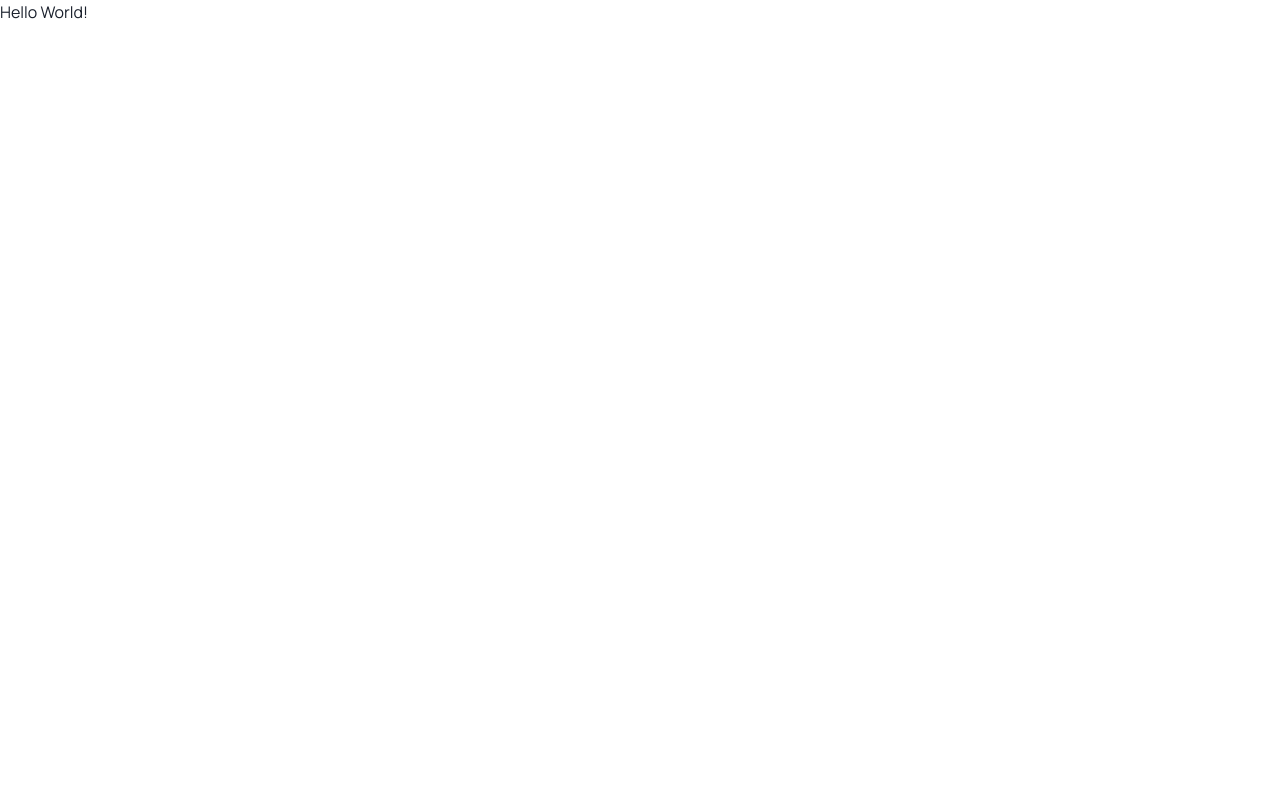
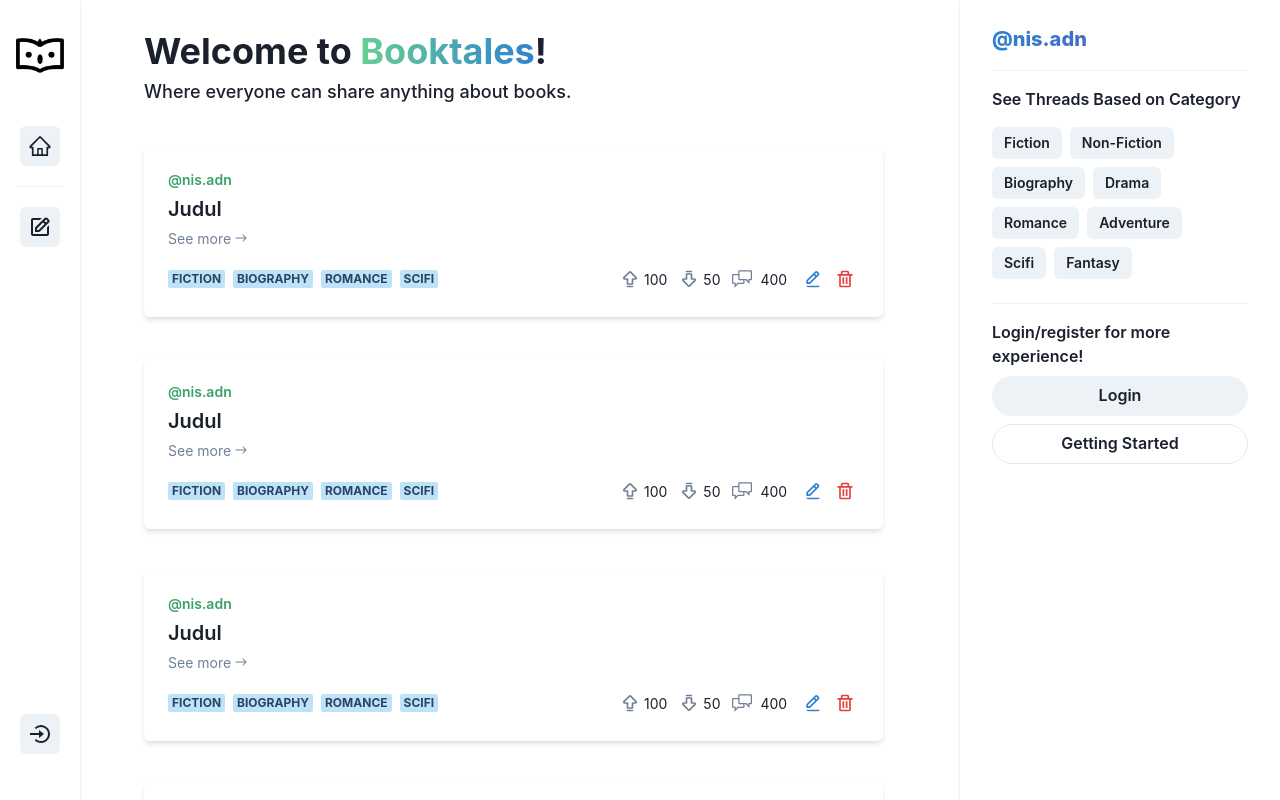
Before and after one commit to nisadn/booktales, a Next.js app: page / in a window 1280 px wide. Shown: the top 800 px of the page. Built offline with nearby package versions, Linux system fonts and the light colour scheme.

Commit message:
feat: static homepage

```diff
--- /dev/null
+++ b/components/Card/ThreadCard.tsx
@@ -0,0 +1,41 @@
+import { Badge, Box, Flex, Icon, Link, Text } from "@chakra-ui/react";
+import { TbArrowBigUpLine, TbArrowBigDownLine } from "react-icons/tb";
+import { BiEditAlt, BiTrash } from "react-icons/bi";
+import CustomIcon from "../Icon/CustomIcon";
+import { GoCommentDiscussion } from "react-icons/go";
+import { IoIosArrowRoundForward } from "react-icons/io";
+
+const ThreadCard = () => {
+    return (
+        <Flex direction='column' p='6' boxShadow='md' borderRadius='md' gap='1'>
+            <Text fontWeight='semibold' fontSize='sm' color='green.500'>@nis.adn</Text>
+            <Text fontWeight='semibold' fontSize='xl'>Judul</Text>
+            <Link>
+            <Flex color='gray.500' fontSize='sm' >
+                See more
+                <Icon as={IoIosArrowRoundForward} w='5' h='full'/>
+            </Flex>
+            </Link>
+            <Flex mt='3' justify='space-between'>
+                <Box>
+                    <Badge colorScheme='blue' mr='2'>Fiction</Badge>
+                    <Badge colorScheme='blue' mr='2'>Biography</Badge>
+                    <Badge colorScheme='blue' mr='2'>Romance</Badge>
+                    <Badge colorScheme='blue' mr='2'>Scifi</Badge>
+                </Box>
+                <Flex gap='1' align='center' justify='flex-end'>
+                    <Icon color='gray.500' as={TbArrowBigUpLine} w='5' h='5' />
+                    <Text fontSize='sm'>100</Text>
+                    <Icon color='gray.500' as={TbArrowBigDownLine} w='5' h='5' ml='2'/>
+                    <Text fontSize='sm'>50</Text>
+                    <Icon color='gray.500' as={GoCommentDiscussion} w='5' h='5' ml='2'/>
+                    <Text fontSize='sm' ml='1'>400</Text>
+                    <CustomIcon as={BiEditAlt} color='blue.500' activeCol="blue.700" ml='2' />
+                    <CustomIcon as={BiTrash} color='red.500' activeCol="red.700" />
+                </Flex>
+            </Flex>
+        </Flex>
+    )
+}
+
+export default ThreadCard;
--- /dev/null
+++ b/components/Container/RightTab.tsx
@@ -0,0 +1,67 @@
+import { Box, Button, Divider, Flex, Text } from "@chakra-ui/react"
+
+const RightTab = () => {
+    return (
+        <Flex w='25vw' boxShadow={'base'} position='fixed' right='0'>
+            <Flex direction='column' w='full' overflowY='auto' h='100vh' py='6' px='8' gap='4' >
+                <Text as='span'
+                    bgGradient='linear(to-l, purple.600, blue.500)'
+                    bgClip='text'
+                    fontWeight='extrabold'
+                    fontSize='xl'
+                >@nis.adn
+                </Text>
+                <Divider />
+                <Text fontWeight='semibold'>See Threads Based on Category</Text>
+                <Box w='full' lineHeight={7} >
+                    {categories.map((val: Category) => (
+                        // <Badge colorScheme='facebook' px='4' mr='2' mb='2' key={val.id}>{val.title}</Badge>
+                        <Button mr='2' mb='2' size='sm' key={val.id}>{val.title}</Button>
+                    ))}
+                </Box>
+                <Divider />
+                <Flex direction='column' gap='2'>
+                    <Text fontWeight='semibold'>
+                        Login/register for more experience!
+                    </Text>
+                    <Button borderRadius='full'>Login</Button>
+                    <Button borderRadius='full' variant='outline'>Getting Started</Button>
+                </Flex>
+            </Flex>
+        </Flex>
+    )
+}
+
+export default RightTab;
+
+type Category = {
+    id: string,
+    title: string,
+}
+
+const categories: Category[] = [{
+    id: '1',
+    title: "Fiction",
+  },{
+    id: '2',
+    title: "Non-Fiction",
+  },{
+    id: '3',
+    title: "Biography",
+  },{
+    id: '4',
+    title: "Drama",
+  },{
+    id: '5',
+    title: "Romance",
+  },{
+    id: '6',
+    title: "Adventure",
+  },{
+    id: '7',
+    title: "Scifi",
+  },{
+    id: '8',
+    title: "Fantasy",
+  }
+]
--- /dev/null
+++ b/components/Container/index.tsx
@@ -0,0 +1,2 @@
+export * from './RightTab';
+export { default as RightTab } from './RightTab';
--- /dev/null
+++ b/components/Icon/CustomIcon.tsx
@@ -0,0 +1,37 @@
+import { Icon } from "@chakra-ui/react"
+
+interface CIProps {
+    as: any;
+    color: string;
+    activeCol?: string;
+    onClick?: any;
+    ml?: string;
+}
+
+const CustomIcon = (props: CIProps) => {
+    const { as, color, activeCol, onClick, ml } = props;
+
+    return (
+        <Icon
+            as={as}
+            _hover={{
+                color: 'gray.100',
+                transition: '0.3s',
+                cursor: 'pointer',
+                bg: `${color}`
+            }}
+            _active={{
+                color: 'white',
+                bg: `${activeCol}`
+            }}
+            w='7' h='7' color={color}
+            p={1}
+            ml={ml}
+            borderRadius='full'
+            transition= '0.3s'
+            aria-label='custom-icon'
+            onClick={onClick} />
+    )
+}
+
+export default CustomIcon;
--- /dev/null
+++ b/components/Layout/Layout.tsx
@@ -0,0 +1,24 @@
+import { Flex } from "@chakra-ui/react"
+import React from "react";
+import { RightTab } from "../Container";
+import SideBar from "./SideBar";
+
+interface LayoutProps {
+    children: any;
+}
+
+const Layout: React.FC<LayoutProps> = (props) => {
+    const { children } = props;
+
+    return (
+        <Flex w='100vw'>
+            <SideBar />
+            <Flex w='full' ml='80px' mr='26vw' px='16' py='6' direction='column' >
+                { children }
+            </Flex>
+            <RightTab />
+        </Flex>
+    )
+}
+
+export default Layout;
--- /dev/null
+++ b/components/Layout/SideBar.tsx
@@ -0,0 +1,47 @@
+import { Divider, Flex, Icon, IconButton, Tooltip } from '@chakra-ui/react';
+import styled from 'styled-components';
+import { AiOutlineHome } from 'react-icons/ai';
+import { BiEdit, BiLogInCircle } from 'react-icons/bi';
+
+interface ImageProps {
+    img: string;
+}
+
+const SideBar = () => {
+    return (
+        <Flex w='80px' direction='column' py='6' px='4' h='100vh' boxShadow={'base'} position='fixed' zIndex={3} bg='white'>
+            <Flex w='full' h='10vh'>
+                <StyledLogo />
+            </Flex>
+            <Flex gap='5' direction='column' h='full' mt='10'>
+            <Flex justify={'center'}>
+            <Tooltip hasArrow label='Home' placement='right'>
+                    <IconButton aria-label='home' icon={<Icon as={AiOutlineHome} w='6' h='6' />} />
+            </Tooltip>
+            </Flex>
+            <Divider />
+            <Flex justify={'center'}>
+            <Tooltip hasArrow label='Add Thread' placement='right'>
+                    <IconButton aria-label='add thread' icon={<Icon as={BiEdit} w='6' h='6' />} />
+            </Tooltip>
+            </Flex>
+            </Flex>
+            <Flex w='full' h='10vh' justify='center'>
+            <Tooltip hasArrow label='Login' placement='right'>
+                    <IconButton aria-label='login' icon={<Icon as={BiLogInCircle} w='6' h='6' />} />
+            </Tooltip>
+            </Flex>
+        </Flex>
+    )
+}
+
+export default SideBar;
+
+const StyledLogo = styled.div`
+    background-image: url('/logo.png');
+    background-repeat: no-repeat;
+    background-size: 100%;
+    background-position: center;
+    width: 100%;
+    height: 100%;
+`
--- a/package.json
+++ b/package.json
@@ -19,9 +19,11 @@
     "react-dom": "18.2.0"
   },
   "devDependencies": {
+    "@fontsource/inter": "^4.5.12",
     "@types/node": "18.6.4",
     "@types/react": "18.0.15",
     "@types/react-dom": "18.0.6",
+    "@types/styled-components": "^5.1.26",
     "eslint": "8.21.0",
     "eslint-config-next": "12.2.4",
     "react-icons": "^4.4.0",
--- a/pages/index.tsx
+++ b/pages/index.tsx
@@ -1,17 +1,40 @@
+import { Flex, Text } from '@chakra-ui/react'
 import Head from 'next/head'
+import ThreadCard from '../components/Card/ThreadCard'
+import Layout from '../components/Layout/Layout'
 
 const Home = () => {
   return (
     <div>
       <Head>
-        <title>Create Next App</title>
-        <meta name="description" content="Generated by create next app" />
+        <title>Booktales</title>
+        <meta name="description" content="Welcome to Booktales!" />
         <link rel="icon" href="/favicon.ico" />
       </Head>
 
-      <div>
-        Hello World!
-      </div>
+      <Layout>
+        <Flex direction='column'>
+          <Text as='span' fontSize='4xl' fontWeight='bold'>Welcome to
+          <Text as='span'
+            bgGradient='linear(to-r, green.300, blue.500)'
+            bgClip='text'
+          > Booktales
+          </Text>
+          !</Text>
+          <Text fontSize='lg' fontWeight='medium'>Where everyone can share anything about books.</Text>
+        </Flex>
+        <Flex direction='column' mt='10' gap='10'>
+          <ThreadCard />
+          <ThreadCard />
+          <ThreadCard />
+          <ThreadCard />
+          <ThreadCard />
+          <ThreadCard />
+          <ThreadCard />
+          <ThreadCard />
+          <ThreadCard />
+        </Flex>
+      </Layout>
 
     </div>
   )
--- a/styles/theme.tsx
+++ b/styles/theme.tsx
@@ -1,10 +1,5 @@
 // 1. Import `extendTheme`
 import { extendTheme } from "@chakra-ui/react"
-import '@fontsource/manrope'
-
-const fonts = {
-  body: `Manrope, sans-serif`,
-}
 
 const breakpoints = {
   sm: '40em',
@@ -14,7 +9,6 @@
 
 // 2. Call `extendTheme` and pass your custom values
 const customTheme = extendTheme({
-  fonts,
   breakpoints,
 })
 
```
Also changed, not shown: 1 other file (tests, documents, lock files or other folders).
